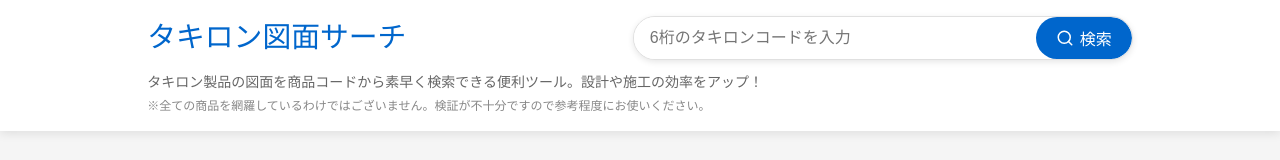
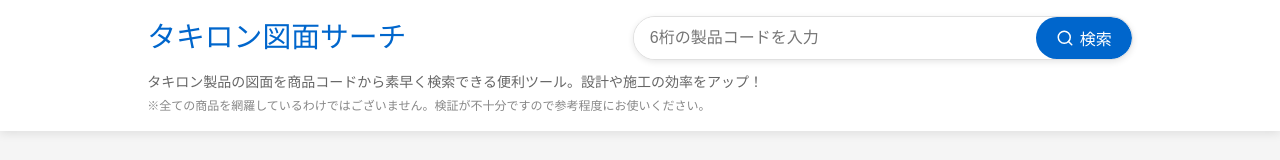
Before and after one commit to CatsHandDev/serial-image-search, a React (Vite) app: page / in a window 1280 px wide. Shown: the top 160 px of the page. Built offline with nearby package versions, Linux system fonts and the light colour scheme.

Commit message:
placeholder changed

```diff
--- a/src/App.tsx
+++ b/src/App.tsx
@@ -50,7 +50,7 @@ export const App = () => {
                   type="text"
                   value={input}
                   onChange={(e) => setInput(e.target.value)}
-                  placeholder="6桁のタキロンコードを入力"
+                  placeholder="6桁の製品コードを入力"
                   onKeyDown={(e) => {
                     if (e.key === "Enter") {
                       handleSearch()
```
